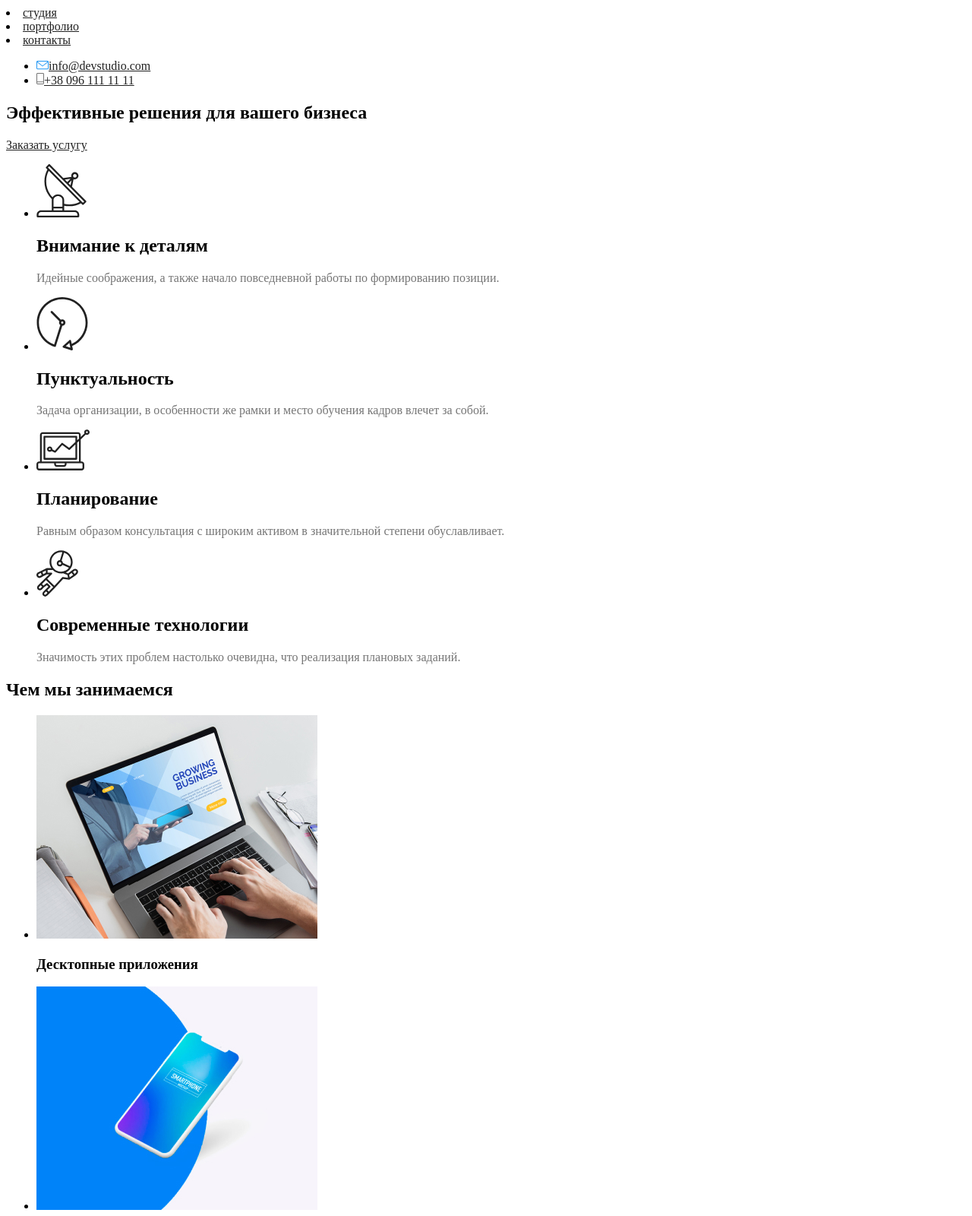
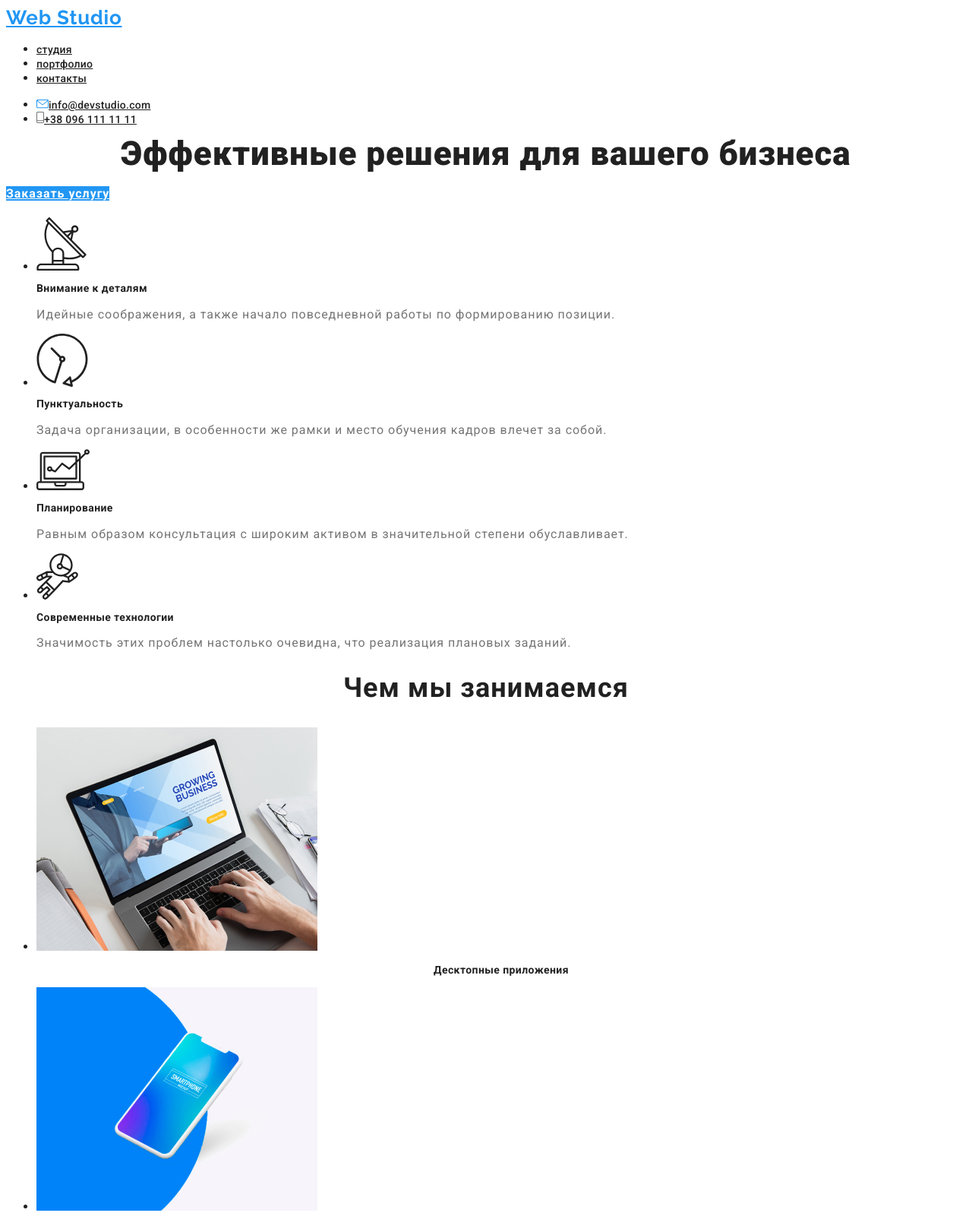
Before and after one commit to bahrii96/hw-02, a plain HTML site: page index.html in a window 1280 px wide. Shown: the top 1600 px of the page at 76% size. Drawn offline with Linux system fonts and the light colour scheme.

Commit message:
стилизував шрифт головно11 стор1нки

```diff
--- a/css/styles.css
+++ b/css/styles.css
@@ -4,13 +4,23 @@
   --accent-color: #2196f3;
   --primary-bg-color: #ffffff;
 }
-.body {
+body {
   background-color: #ffffff;
   color: var(--primary-text-color);
-  font-family: Roboto, sans-serif;
+  font-family: "Roboto", sans-serif;
+  font-style: normal;
+  letter-spacing: 0.06em;
 }
 .logo {
-  font-family: Raleway;
+  font-family: "Raleway", sans-serif;
+
+  font-weight: bold;
+  font-size: 26px;
+  line-height: 1.19;
+
+  letter-spacing: 0.03em;
+
+  color: #2196f3;
 }
 .slogan .text {
   color: var(--title-text-color);
@@ -20,12 +30,71 @@
 }
 .site {
   color: var(--primary-text-color);
+
+  font-weight: 500;
+  font-size: 14px;
+  line-height: 1.14;
+  letter-spacing: 0.02em;
 }
 .site:hover,
 .site:focus {
   color: var(--accent-color);
 }
 .button {
-  color: var(--primary-text-color);
-  background: var(--primary-bg-color);
+  color: var(--primary-bg-color);
+  background: var(--accent-color);
+
+  font-weight: bold;
+  font-size: 16px;
+  line-height: 1.87;
 }
+.button {
+  font-family: inherit;
+}
+.hero {
+  font-weight: 900;
+  font-size: 44px;
+  line-height: 1.36px;
+  text-align: center;
+}
+.slogan .hero_2 {
+  font-weight: bold;
+  font-size: 14px;
+  line-height: 1.14;
+  letter-spacing: 0.03em;
+}
+.service .hero {
+  font-weight: bold;
+  font-size: 36px;
+  line-height: 1.16;
+  text-align: center;
+  letter-spacing: 0.03em;
+}
+.service .hero_2 {
+  font-weight: bold;
+  font-size: 14px;
+  line-height: 1.14;
+  text-align: center;
+  letter-spacing: 0.03em;
+}
+.staff .hero {
+  font-weight: 500;
+  font-size: 16px;
+  line-height: 1.18;
+  text-align: center;
+  letter-spacing: 0.03em;
+}
+.staff .profession {
+  font-weight: normal;
+  font-size: 16px;
+  line-height: 1.18;
+  text-align: center;
+  letter-spacing: 0.03em;
+}
+.clients {
+  font-weight: bold;
+  font-size: 36px;
+  line-height: 1.15;
+  text-align: center;
+  letter-spacing: 0.03em;
+}
--- a/index.html
+++ b/index.html
@@ -15,7 +15,7 @@
 <body>
     <header >
         <nav class="nav">
-            <a href=""class="logo>
+            <a href="" class="logo">
                 Web Studio
             </a>
             <ul>
@@ -35,7 +35,7 @@
     </header>
     <main>
         <section>
-            <h1>Эффективные решения для вашего бизнеса </h1>
+            <h1 class="hero">Эффективные решения для вашего бизнеса </h1>
             <a href="" class="button">Заказать услугу </a>
         </section>
         <section class="slogan">
@@ -43,43 +43,43 @@
                 <li>
                     <img src="./images/companion.svg" alt="спутник
 ">
-                    <h2>Внимание к деталям</h2>
+                    <h2 class="hero_2">Внимание к деталям</h2>
                     <p class="text">
                         Идейные соображения, а также начало повседневной работы по формированию позиции.
                     </p>
                 </li>
                 <li>
                     <img src="./images/hours.svg" alt="часы">
-                    <h2>Пунктуальность</h2>
+                    <h2 class="hero_2">Пунктуальность</h2>
                     <p class="text">Задача организации, в особенности же рамки и место обучения кадров влечет за собой.</p>
                 </li>
                 <li>
                     <img src="./images/schedule.svg" alt="график">
-                    <h2>Планирование</h2>
+                    <h2 class="hero_2">Планирование</h2>
                     <p class="text">Равным образом консультация с широким активом в значительной степени обуславливает.</p>
 
                 </li>
                 <li>
                     <img src="./images/cosmonaut.svg" alt="космонавт">
-                    <h2>Современные технологии</h2>
+                    <h2 class="hero_2">Современные технологии</h2>
                     <p class="text">Значимость этих проблем настолько очевидна, что реализация плановых заданий.</p>
                 </li>
             </ul>
         </section>
-        <section>
-            <h2>Чем мы занимаемся</h2>
+        <section class="service">
+            <h2 class="hero"> Чем мы занимаемся</h2>
             <ul>
                 <li>
                     <img src="./images/laptop.jpg" alt="ноутбук">
-                    <h3>Десктопные приложения</h3>
+                    <h3 class="hero_2">Десктопные приложения</h3>
                 </li>
                 <li>
                     <img src="./images/phone.jpg" alt="телефон">
-                    <h3>Мобильные приложения</h3>
+                    <h3 class="hero_2">Мобильные приложения</h3>
                 </li>
                 <li>
                     <img src="./images/monitor.jpg" alt="монитор">
-                    <h3>Дизайнерские решения</h3>
+                    <h3 class="hero_2">Дизайнерские решения</h3>
                 </li>
             </ul>
 
@@ -89,7 +89,7 @@
 
 
             <img src="./images/nikolay.jpg" alt="Николай">
-            <h3>Николай Кучеренко </h3>
+            <h3 class="hero">Николай Кучеренко </h3>
             <p lang="en" class="profession">Product Designer</p>
             <ul>
                 <li> <a href="" ><img src="./images/instagram.svg" alt="инстаграм"></a></li>
@@ -105,7 +105,7 @@
 
 
             <img src="./images/olha.jpg" alt="Ольга">
-            <h3>Ольга Иванова </h3>
+            <h3 class="hero">Ольга Иванова </h3>
             <p lang="en" class="profession">Frontend Developer</p>
             <ul>
                 <li><a href=""><img src="./images/instagram.svg" alt="инстаграм"></a></li>
@@ -120,7 +120,7 @@
 
 
             <img src="./images/andreii.jpg" alt="Андрей">
-            <h3>Андрей Шевченко </h3>
+            <h3 class="hero">Андрей Шевченко </h3>
             <p lang="en" class="profession">Marketing</p>
             <ul>
                 <li> <a href=""><img src="./images/instagram.svg" alt="инстаграм"></a></li>
@@ -136,7 +136,7 @@
 
 
             <img src="./images/ivan.jpg" alt="Иван">
-            <h3>Иван Николаев </h3>
+            <h3 class="hero">Иван Николаев </h3>
             <p lang="en" class="profession">UI Designer</p>
             <ul>
 
@@ -154,7 +154,7 @@
 
         </section>
         <section>
-            <h2>Постоянные клиенты</h2>
+            <h2 class="clients">Постоянные клиенты</h2>
             <ul>
                 <li>
                     <a href=""><img class="user_svg" src="./images/Client_1.svg" alt=""></a>
```
Also changed, not shown: portfolio.html (+8 -8 lines).
